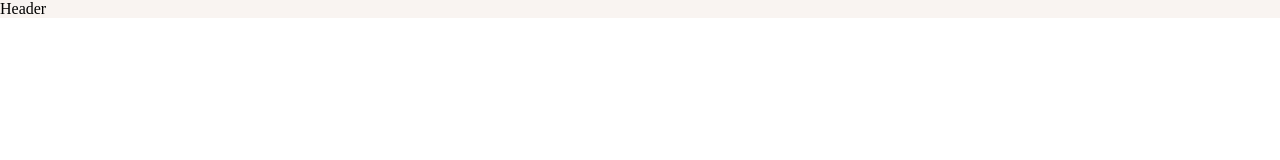
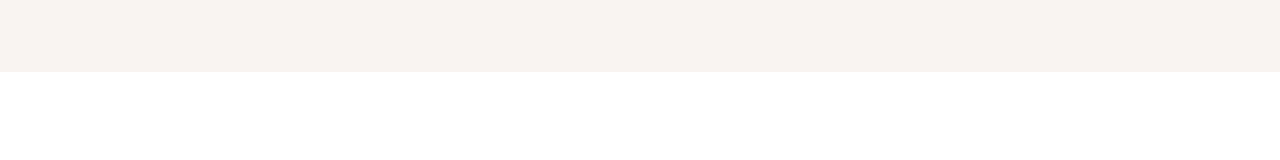
Before and after one commit to gabrieljcoutinho/Projeto-Dwello, a React (Create React App) app: page / in a window 1280 px wide. Shown: the top 160 px of the page. Built offline with nearby package versions, Linux system fonts and the light colour scheme.

Commit message:
header itens lsita

```diff
--- a/src/components/Header.jsx
+++ b/src/components/Header.jsx
@@ -4,7 +4,16 @@ import "../Css/header.css"
 
 const Header = () => {
   return (
-    <div className='header'>Header</div>
+    <div className='header'>
+
+        <ul className="headerLista">
+          <li className="listaHeader"><a href="" className="linkHeaderLista"></a></li>
+          <li className="listaHeader"><a href="" className="linkHeaderLista"></a></li>
+          <li className="listaHeader"><a href="" className="linkHeaderLista"></a></li>
+          <li className="listaHeader"><a href="" className="linkHeaderLista"></a></li>
+        </ul>
+
+    </div>
   )
 }
 
```
